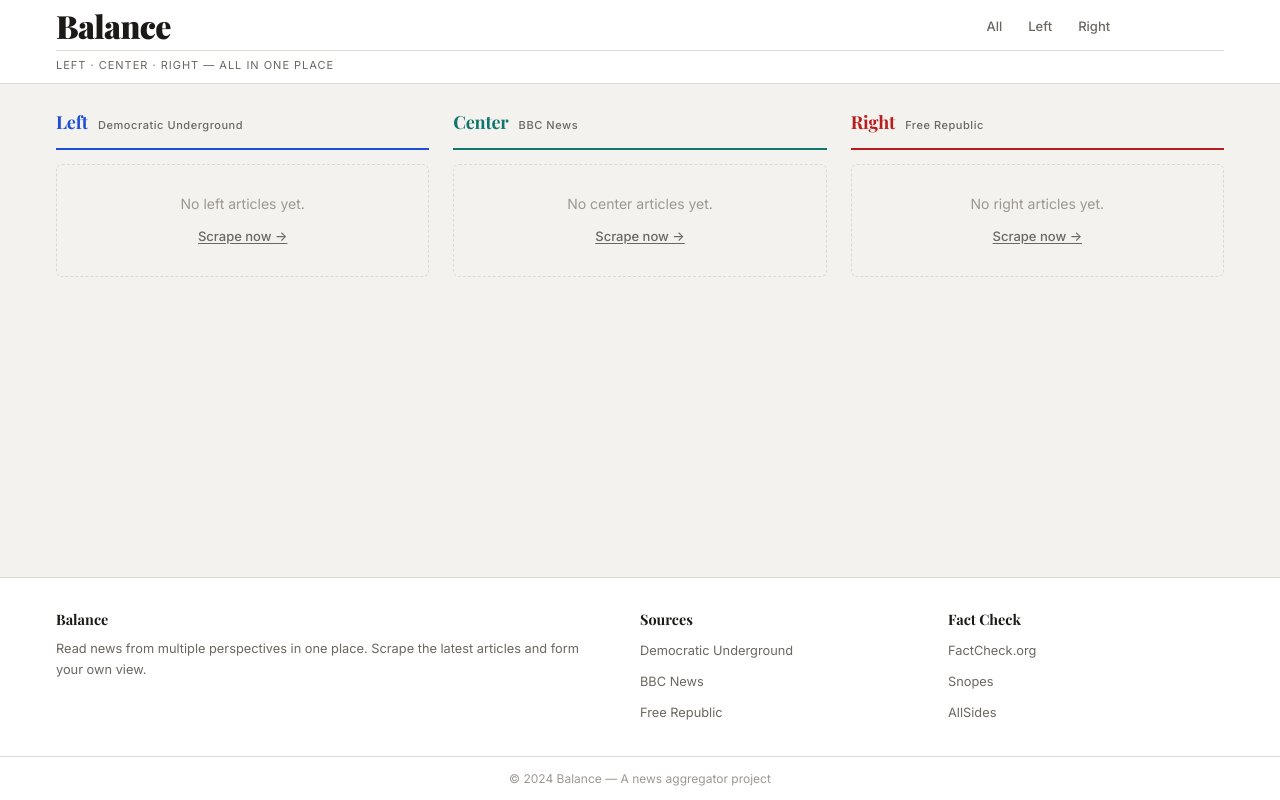
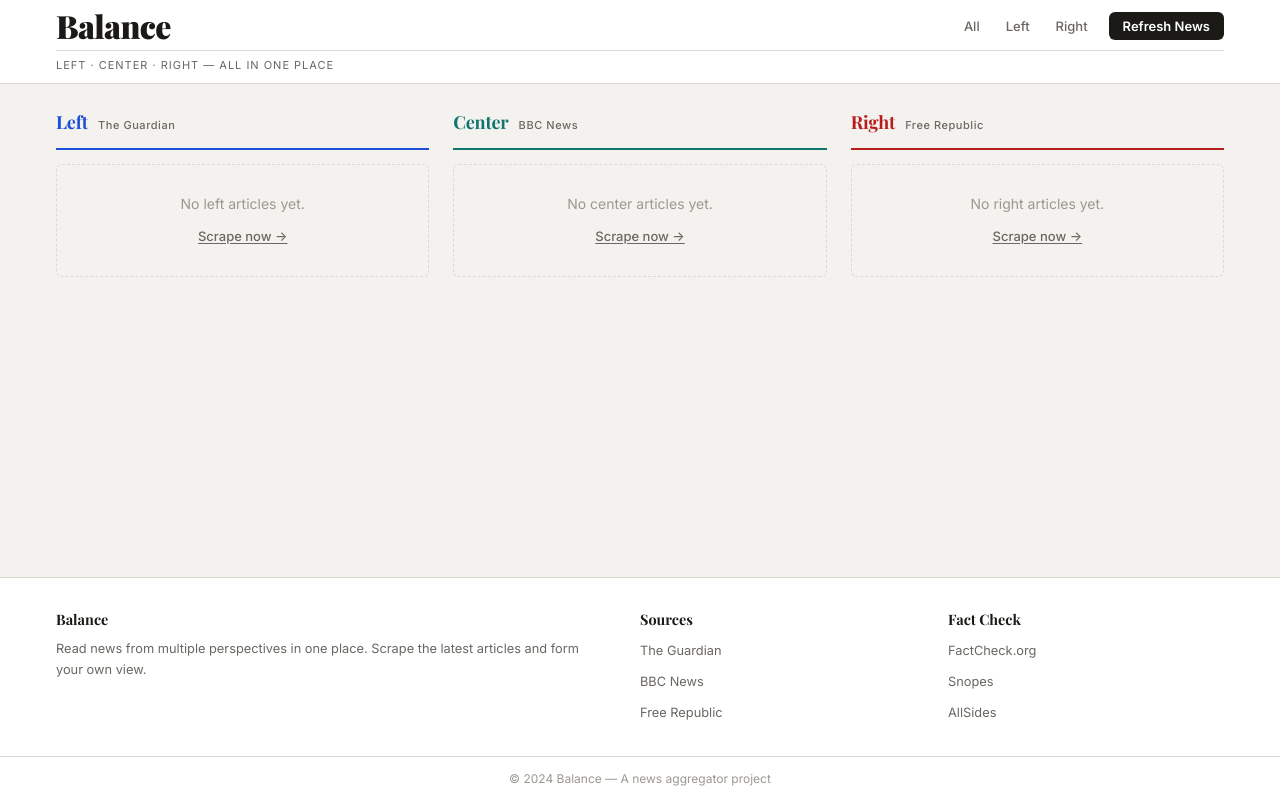
Before and after one commit to JimGray9999/cheery-scrapio, a Node server app: page / in a window 1280 px wide. Run offline with Node 20, Linux system fonts and the light colour scheme; some libraries are stand-ins or nearby versions.

Commit message:
fix: update source label to The Guardian, show Refresh News button
* chore: raise scrape rate limit to 10/min outside production

Co-Authored-By: Claude Sonnet 4.6 <noreply@anthropic.com>
Claude-Session: https://claude.ai/code/session_011CUabcShqSvE4Rc5ZCtiXR

* chore: default NODE_ENV to development in docker-compose

Co-Authored-By: Claude Sonnet 4.6 <noreply@anthropic.com>
Claude-Session: https://claude.ai/code/session_011CUabcShqSvE4Rc5ZCtiXR

* feat: replace DU scraper with Guardian API for left articles

Democratic Underground blocks scraper requests with 403. The Guardian
provides a free public API (api-key=test for dev) that returns clean JSON.
Set GUARDIAN_API_KEY in .env for a production key.

Co-Authored-By: Claude Sonnet 4.6 <noreply@anthropic.com>
Claude-Session: https://claude.ai/code/session_011CUabcShqSvE4Rc5ZCtiXR

* fix: pass GUARDIAN_API_KEY env var into app container

Co-Authored-By: Claude Sonnet 4.6 <noreply@anthropic.com>
Claude-Session: https://claude.ai/code/session_011CUabcShqSvE4Rc5ZCtiXR

* fix: update source label to The Guardian, show Refresh News button

- Left column label: Democratic Underground → The Guardian
- Footer link updated to theguardian.com
- Remove btn-link class from Refresh button (it was overriding nav-scrape styles, making it invisible)

Co-Authored-By: Claude Sonnet 4.6 <noreply@anthropic.com>
Claude-Session: https://claude.ai/code/session_011CUabcShqSvE4Rc5ZCtiXR

---------

Co-authored-by: Claude <noreply@anthropic.com>

```diff
--- a/views/index.handlebars
+++ b/views/index.handlebars
@@ -4,7 +4,7 @@
   <section class="col col-left">
     <div class="col-header">
       <span class="col-label">Left</span>
-      <span class="col-source">Democratic Underground</span>
+      <span class="col-source">The Guardian</span>
     </div>
     <div class="col-articles">
 
--- a/views/layouts/main.handlebars
+++ b/views/layouts/main.handlebars
@@ -23,7 +23,7 @@
             <a href="/left" class="nav-link" data-path="/left">Left</a>
             <a href="/right" class="nav-link" data-path="/right">Right</a>
             <form action="/scrape" method="post" class="inline-form">
-              <button type="submit" class="nav-scrape btn-link">Refresh News</button>
+              <button type="submit" class="nav-scrape">Refresh News</button>
             </form>
           </nav>
         </div>
@@ -47,10 +47,10 @@
           <h4>Sources</h4>
           <ul>
             <li><a
-                href="https://www.democraticunderground.com"
+                href="https://www.theguardian.com/politics"
                 target="_blank"
                 rel="noopener noreferrer"
-              >Democratic Underground</a></li>
+              >The Guardian</a></li>
             <li><a href="https://www.bbc.com/news" target="_blank" rel="noopener noreferrer">BBC
                 News</a></li>
             <li><a
```
